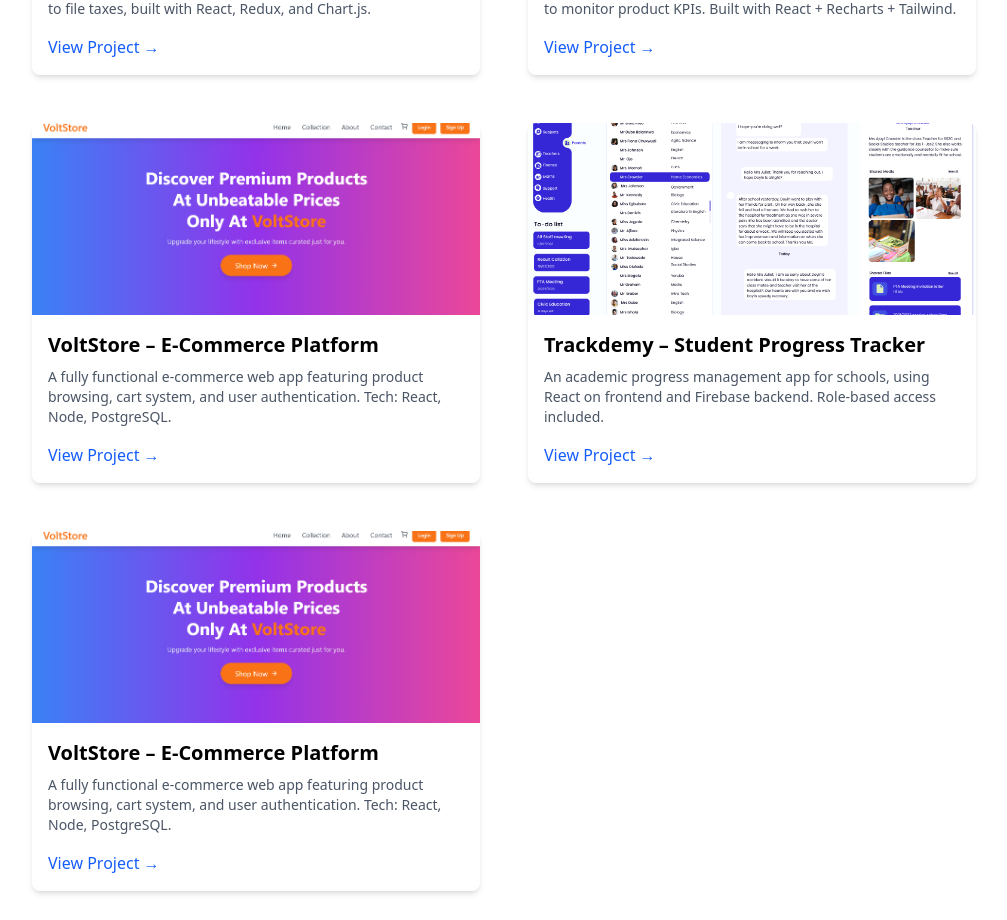
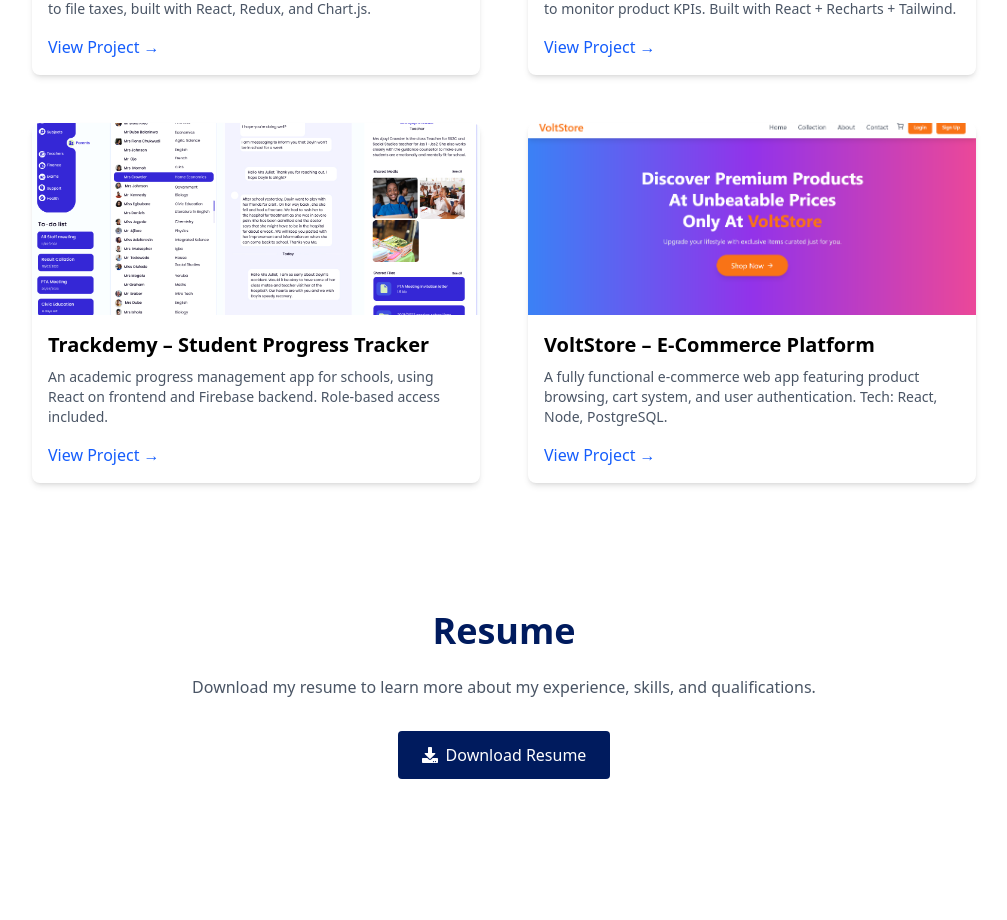
Before and after one commit to ujiroexotic/ujiroeruteya, a React (Vite) app: page / in a window 1280 px wide. Shown: the part 1889-2809 px from the top of the page, without its empty margins (168-1175 px from the left). Built offline with nearby package versions, Linux system fonts and the light colour scheme.

Commit message:
ujiroeruteya

```diff
--- a/src/components/Projects.jsx
+++ b/src/components/Projects.jsx
@@ -26,12 +26,6 @@
           link="https://metricjet.netlify.app/"
         />
         <ProjectItem
-          img={VoltstoreImg}
-          title="VoltStore – E-Commerce Platform"
-          description="A fully functional e-commerce web app featuring product browsing, cart system, and user authentication. Tech: React, Node, PostgreSQL."
-         link='https://voltstore.netlify.app/'
-        />
-        <ProjectItem
           img={TrackdemyImg}
           title="Trackdemy – Student Progress Tracker"
           description="An academic progress management app for schools, using React on frontend and Firebase backend. Role-based access included."
```
